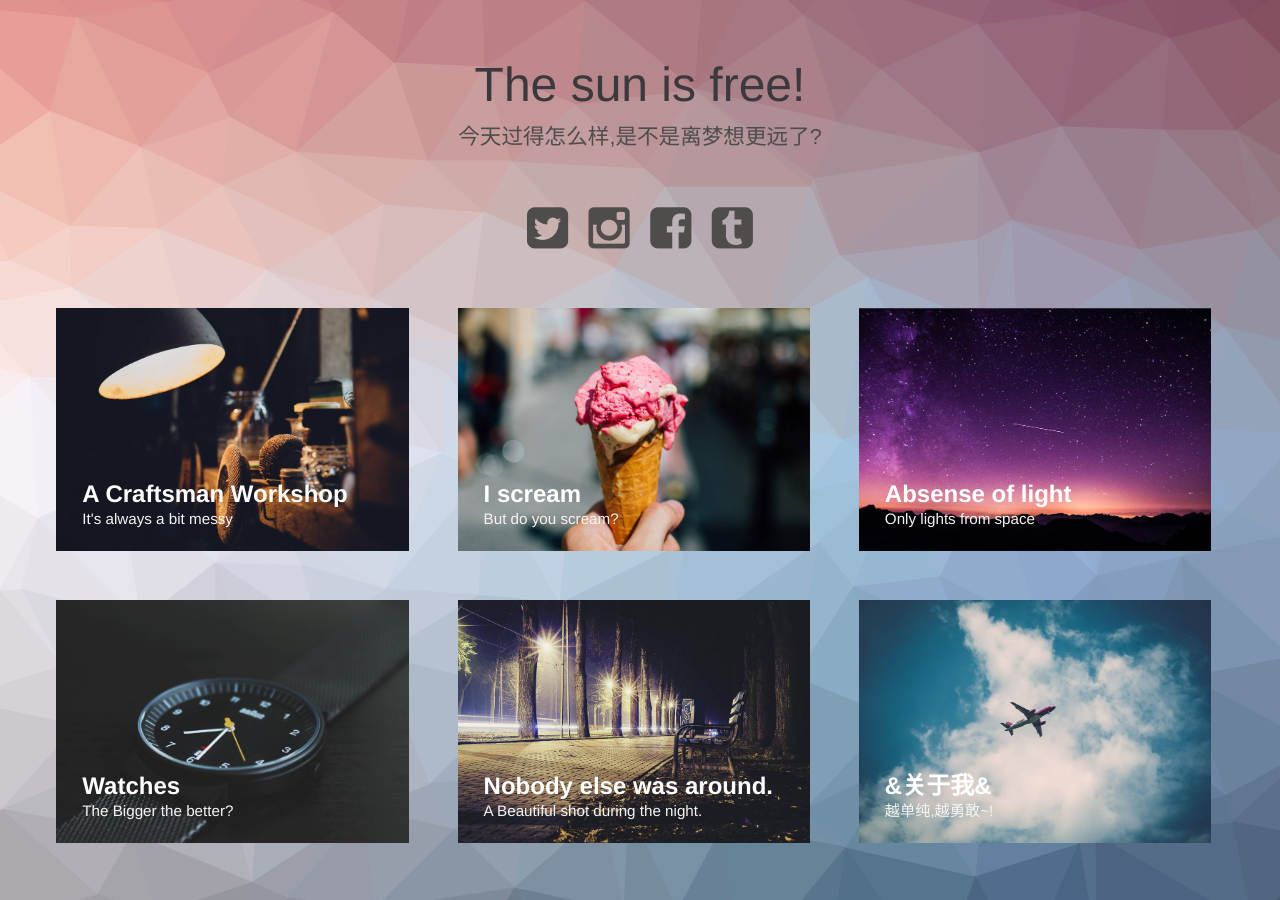
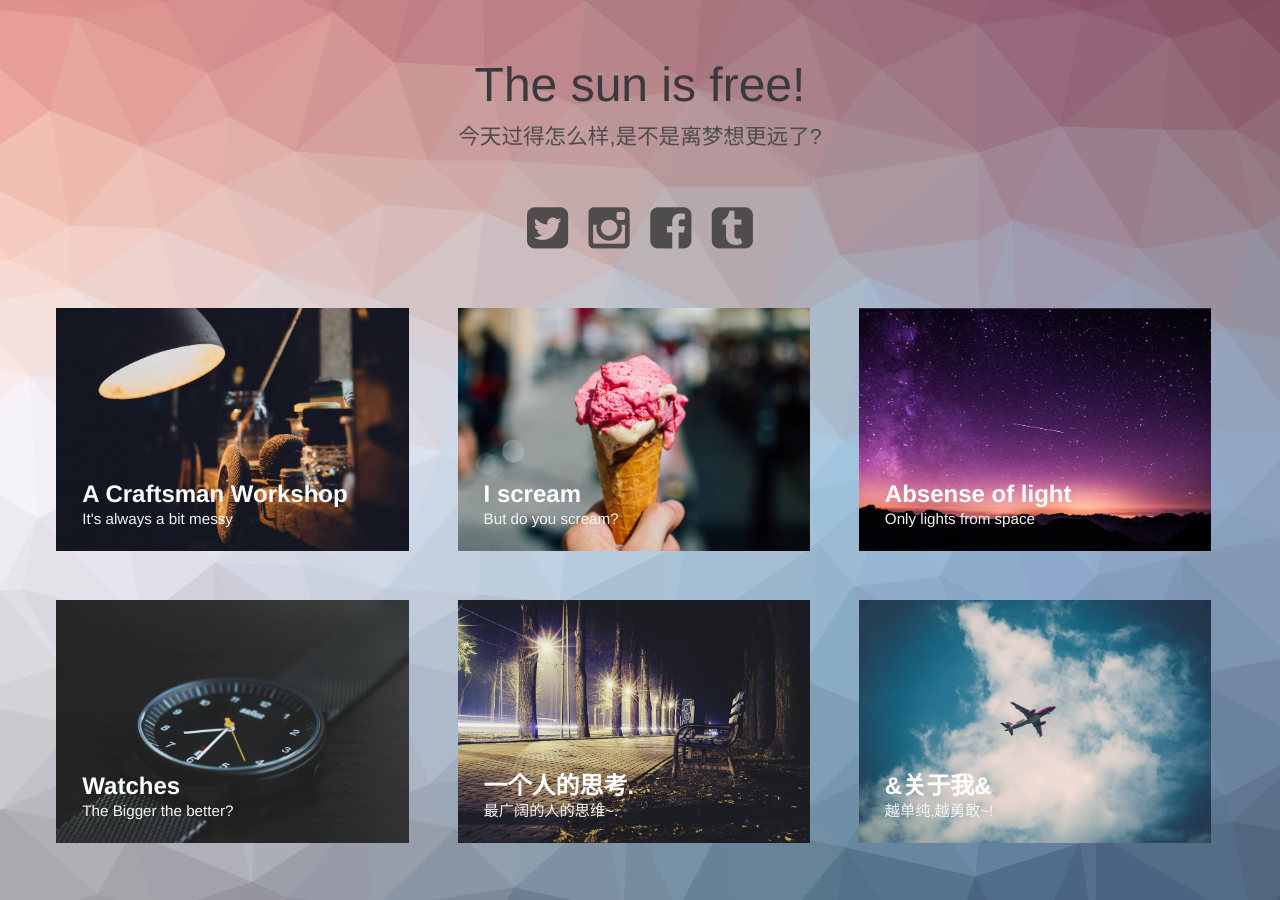
Before and after one commit to skyzhen/skyzhen.github.io, a Jekyll site: the page built from index.html, in a window 1280 px wide. Built offline with Jekyll 4.4.1, drawn with Linux system fonts in a browser that asks for light colours.

Commit message:
Update 2015-04-21-city-nights.markdown

```diff
--- a/_posts/2015-04-21-city-nights.markdown
+++ b/_posts/2015-04-21-city-nights.markdown
@@ -1,6 +1,6 @@
 ---
-title:  "Nobody else was around."
-subtitle: "A Beautiful shot during the night."
+title:  "一个人的思考."
+subtitle: "最广阔的人的思维~."
 author: "Wferr"
 avatar: "img/authors/wferr.png"
 image: "img/b.jpg"
```
